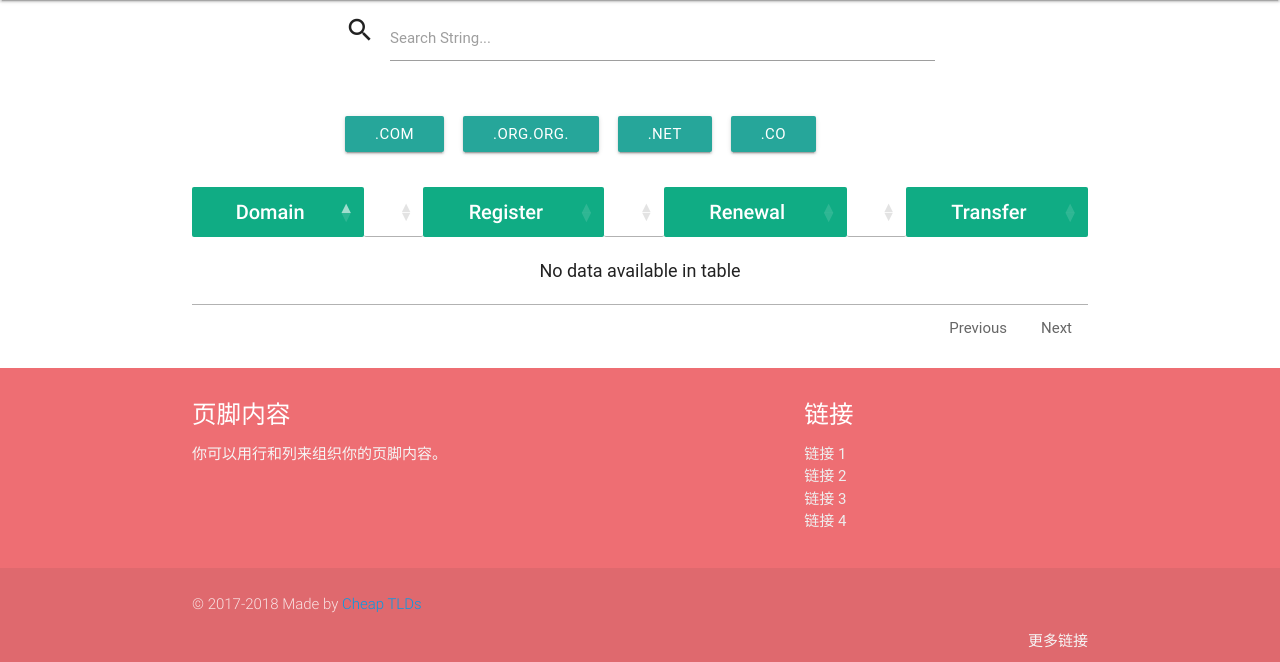
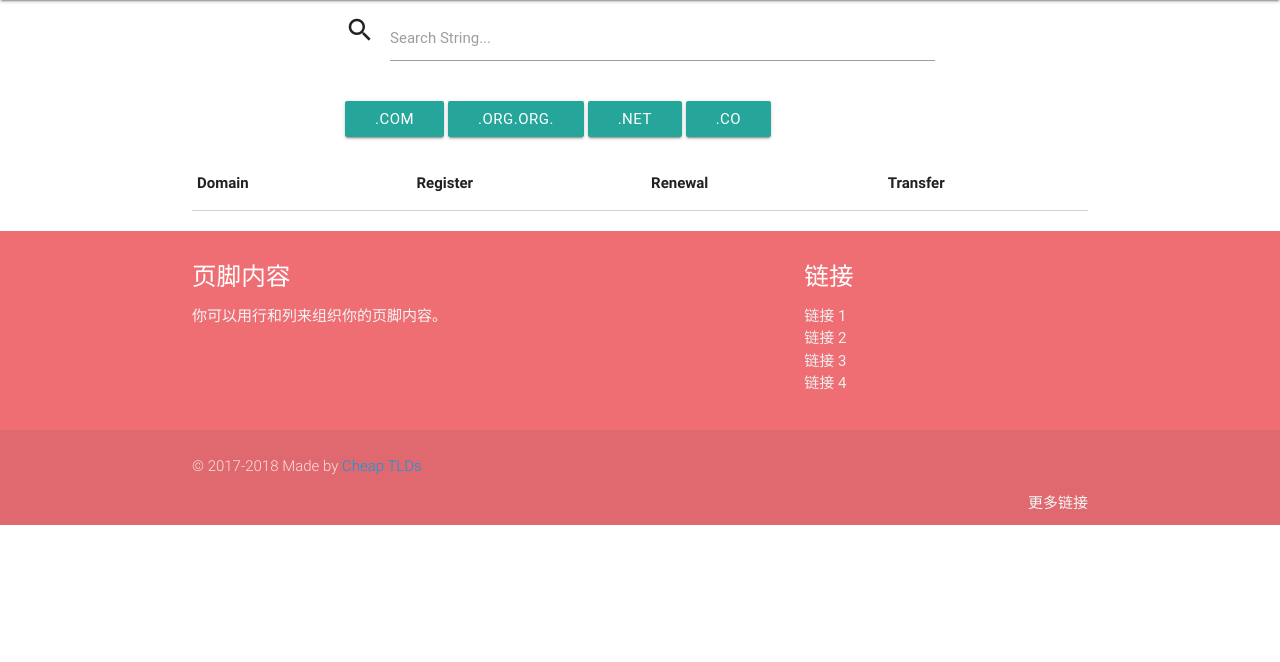
Before and after one commit to biry2009/tld, a Django app: page / in a window 1280 px wide. Shown: the part 64-726 px from the top of the page. Run offline with Django 3.2, Linux system fonts and the light colour scheme; lists and menus that the app fills with data are empty; some libraries are stand-ins or nearby versions; some web fonts are replaced.

Commit message:
change ui

```diff
--- a/manage.py
+++ b/manage.py
@@ -1,4 +1,5 @@
-#!/usr/bin/env python
+# -*- coding: utf-8 -*-
+
 import os
 import sys
 
--- a/mydomain/urls.py
+++ b/mydomain/urls.py
@@ -24,7 +24,7 @@ from tld import views as tld_views
 urlpatterns = [
     url(r'^summernote/', include('django_summernote.urls')),
     url(r'tlds/$', tld_views.tlds, name="tlds"),
-    url(r'^tlds/(?P<name>\w+)/$', tld_views.domain, name="domain"),
+    url(r'^tlds/(?P<name>[\w\W]+)/$', tld_views.domain, name="domain"),
     url(r'^$', tld_views.index, name="index"),
     url(r'^reviews/$', tld_views.reviews, name="reviews"),
     url(r'^review/(?P<name>\w+)$', tld_views.review, name="review"),
--- a/tld/static/css/style.css
+++ /dev/null
@@ -1,79 +0,0 @@
-
-
-.navbar {
-    position: relative;
-    min-height: 74px;
-    margin-bottom: 20px;
-    border: none;
-    box-shadow: 3px 3px 5px #888888;
-
-}
-
-.navbar-brand {
-    float: left;
-    height: 74px;
-    padding: 15px 15px;
-    font-size: 18px;
-    line-height: 20px
-}
-
-.navbar-toggle {
-    /* (74px - button height 34px) / 2 = 21px */
-    margin-top: 20px;
-    padding: 9px 10px !important;
-}
-
-.search-tip {
-
-}
-
-.search-list li {
-    display: inline;
-    list-style-type: none;
-    padding-right: 15px;
-    font-size: 1.4em;
-}
-
-.registrar-list {
-    margin-bottom: 26px;
-    border-radius: 8px;
-}
-
-.price-table {
-    border: none;
-    font-size: 18px;
-
-}
-
-.price-thead .price-th {
-    font-size: 20px;
-    font-weight: 500;
-    color: #fff;
-    line-height: 1.5em;
-    border: none;
-    text-align: center;
-    background-color: #10ac84;
-
-}
-
-.price-td {
-    border: none;
-    border-bottom-color: #fff;
-}
-
-table.dataTable tbody tr {
-    min-height: 48px;
-}
-
-table.dataTable tbody th, table.dataTable tbody td {
-    padding: 20px 10px;
-}
-
-.table-logo {
-    width: 26px;
-    margin-left: 4%;
-    margin-right: 4%;
-    margin-bottom: 3px;
-}
-
-.material-icons.yellow600 { color: #ffff00; }
--- a/tld/static/js/tld.js
+++ b/tld/static/js/tld.js
@@ -1,19 +1,3 @@
 /**
  * Created by Bing on 2018/2/5.
  */
-
-$(document).ready(function () {
-    $('#example').DataTable({
-        "dom": 'tp'
-    });
-
-    var table = $('#example').DataTable();
-
-    $('#search-domain').keyup(function () {
-        table.search($(this).val()).draw();
-    })
-});
-
-$(document).ready(function(){
-    $('.collapsible').collapsible();
-  });
--- a/tld/templates/base.html
+++ b/tld/templates/base.html
@@ -19,8 +19,8 @@
     {% load staticfiles %}
 
     <link href="https://cdn.bootcss.com/font-awesome/3.2.1/css/font-awesome.min.css" rel="stylesheet">
+    <link href="{% static 'css/style.css' %}" rel="stylesheet" type="text/css">
     <link rel="stylesheet" href="https://cdn.datatables.net/1.10.16/css/jquery.dataTables.min.css"/>
-    <link href="{% static 'css/style.css' %}" rel="stylesheet" type="text/css">
 
     <link href="http://fonts.googleapis.com/icon?family=Material+Icons" rel="stylesheet">
     <link rel="stylesheet" href="https://cdnjs.cloudflare.com/ajax/libs/materialize/0.97.8/css/materialize.min.css">
@@ -29,14 +29,13 @@
     <script src="https://cdn.datatables.net/1.10.16/js/jquery.dataTables.min.js"></script>
     <script src="https://cdnjs.cloudflare.com/ajax/libs/materialize/0.97.8/js/materialize.min.js"></script>
 
-    <script src="{% static 'js/tld.js' %}"></script>
     {% block head %}{% endblock %}
 </head>
 <body>
 <nav>
     {% load staticfiles %}
     <div class="nav-wrapper container">
-        <a href="#" class="brand-logo"><img src="{% static 'imags/logo.png' %}" class="img-responsive" width="200"
+        <a href="{% url 'index' %}" class="brand-logo"><img src="{% static 'imags/logo.png' %}" class="img-responsive" width="200"
                                             alt=""/></a>
         <ul id="nav-mobile" class="right hide-on-med-and-down">
             <li><a href="{% url 'reviews' %}">Reviews</a></li>
@@ -87,6 +86,6 @@
     </div>
 </footer>
 
-
+{% block js %}{% endblock %}
 </body>
 </html>
--- a/tld/templates/index.html
+++ b/tld/templates/index.html
@@ -13,13 +13,11 @@
         </form>
     </div>
     <div class="row">
-        <div class="col l8 offset-l2 s6 search-tip">
-            <ul class="search-list">
-                <li><a class="waves-effect waves-light btn">.com</a></li>
-                <li><a class="waves-effect waves-light btn">.org.org.</a></li>
-                <li><a class="waves-effect waves-light btn">.net</a></li>
-                <li><a class="waves-effect waves-light btn">.co</a></li>
-            </ul>
+        <div class="col l8 offset-l2 s12">
+                <a class="waves-effect waves-light btn">.com</a>
+                <a class="waves-effect waves-light btn">.org.org.</a>
+                <a class="waves-effect waves-light btn">.net</a>
+                <a class="waves-effect waves-light btn">.co</a>
         </div>
     </div>
 
--- a/tld/views.py
+++ b/tld/views.py
@@ -1,4 +1,4 @@
-# coding: utf-8
+# -*- coding: utf-8 -*-
 
 from django.shortcuts import render, get_object_or_404
 from .models import Domain, Registrar, Cheapest, Price
@@ -25,7 +25,7 @@ def review(request, name):
         return render(request, '404.html')
 
 def tlds(request):
-    domains = Domain.objects.all()
+    domains = Domain.objects.order_by("name")
 
     return render(request, 'tlds.html', {'domains': domains})
 
```
Also changed, not shown: tld/models.py (+5 -2 lines), tld/templates/tlds.html (+32 -7 lines).
